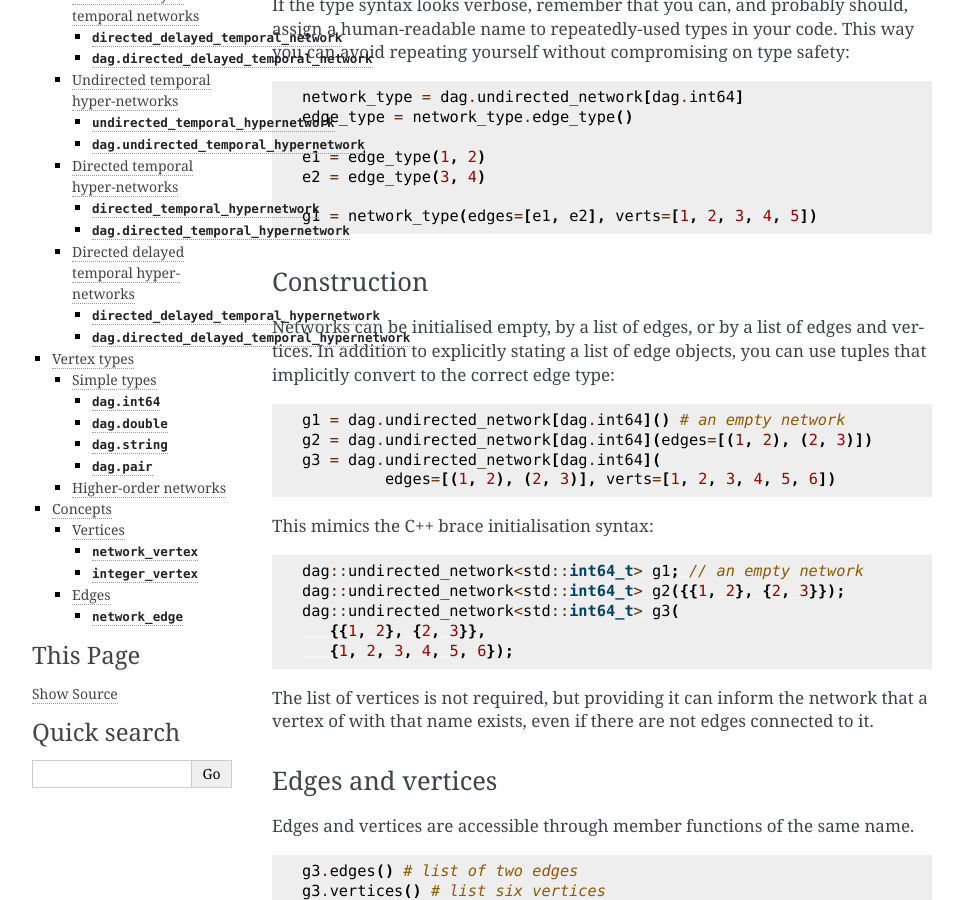
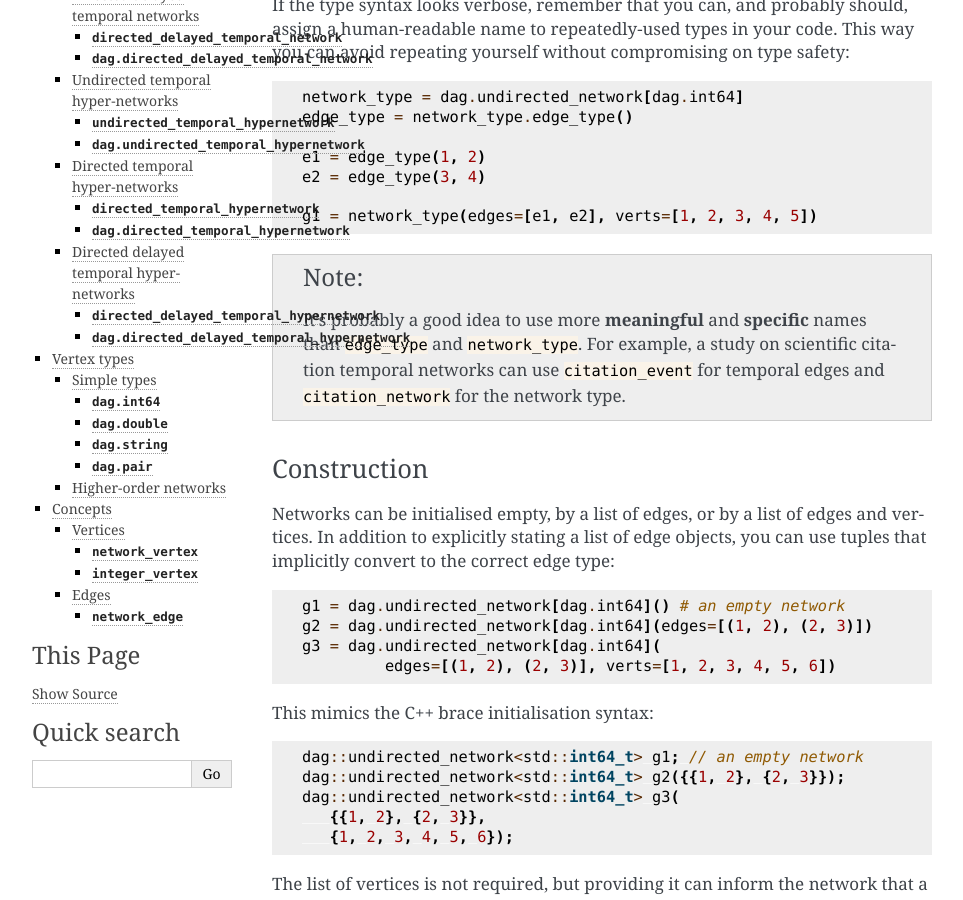
Before and after one commit to reticula-network/reticula-python, a Sphinx documentation site: the page built from docs/types.rst, in a window 1280 px wide and 900 px high, scrolled down 773 px. Shown: the whole window, without its empty margins (148-1111 px from the left). Built offline with Sphinx 7.4.7, drawn with Linux system fonts in a browser that asks for light colours.

Commit message:
add note about type aliases

```diff
--- a/docs/types.rst
+++ b/docs/types.rst
@@ -45,6 +45,10 @@ can avoid repeating yourself without compromising on type safety:
 
       g1 = network_type(edges=[e1, e2], verts=[1, 2, 3, 4, 5])
 
+.. note:: It's probably a good idea to use more **meaningful** and **specific**
+  names than :py:`edge_type` and :py:`network_type`. For example, a study on
+  scientific citation temporal networks can use :py:`citation_event` for
+  temporal edges and :py:`citation_network` for the network type.
 
 .. _`type annotation`: https://docs.python.org/3/library/typing.html
 
```
